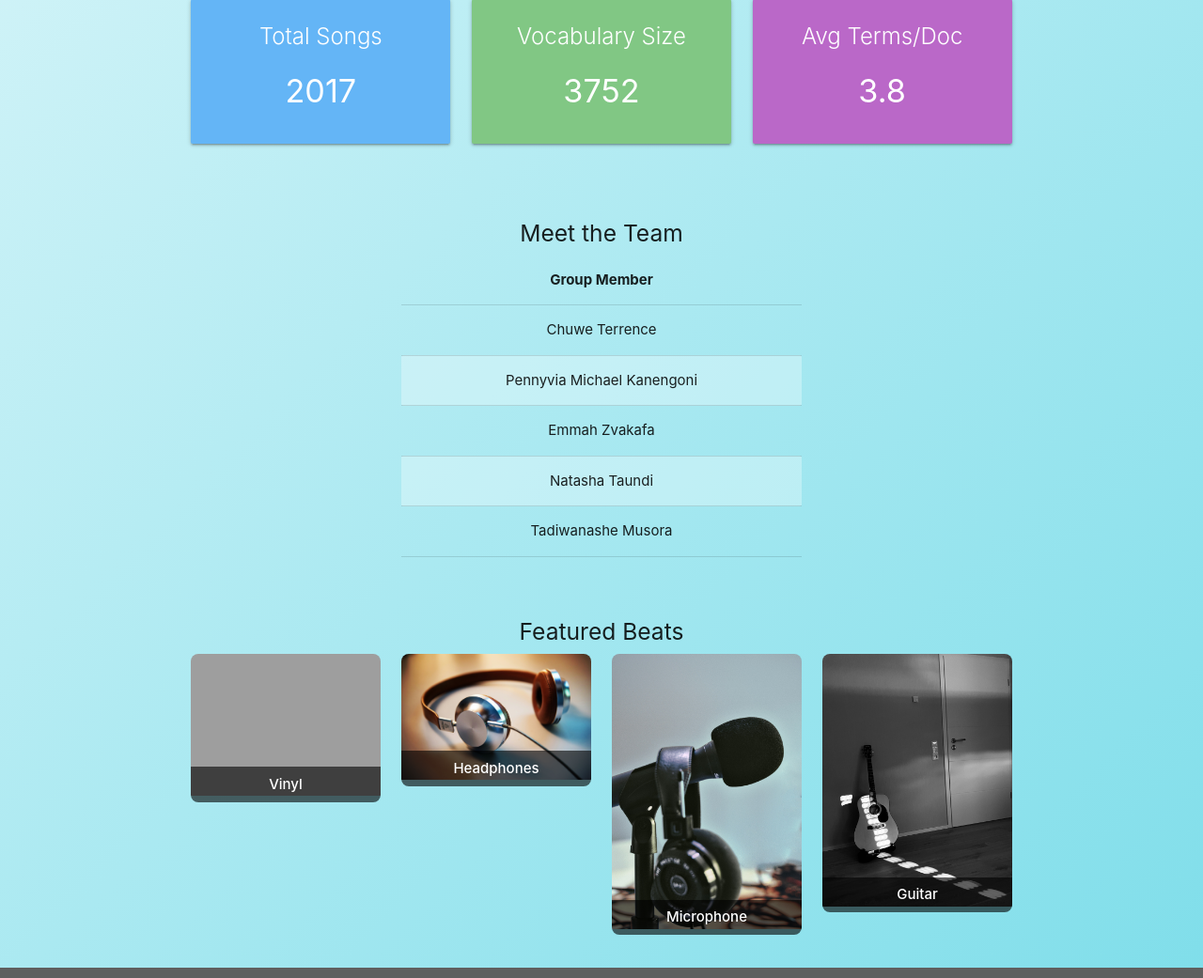
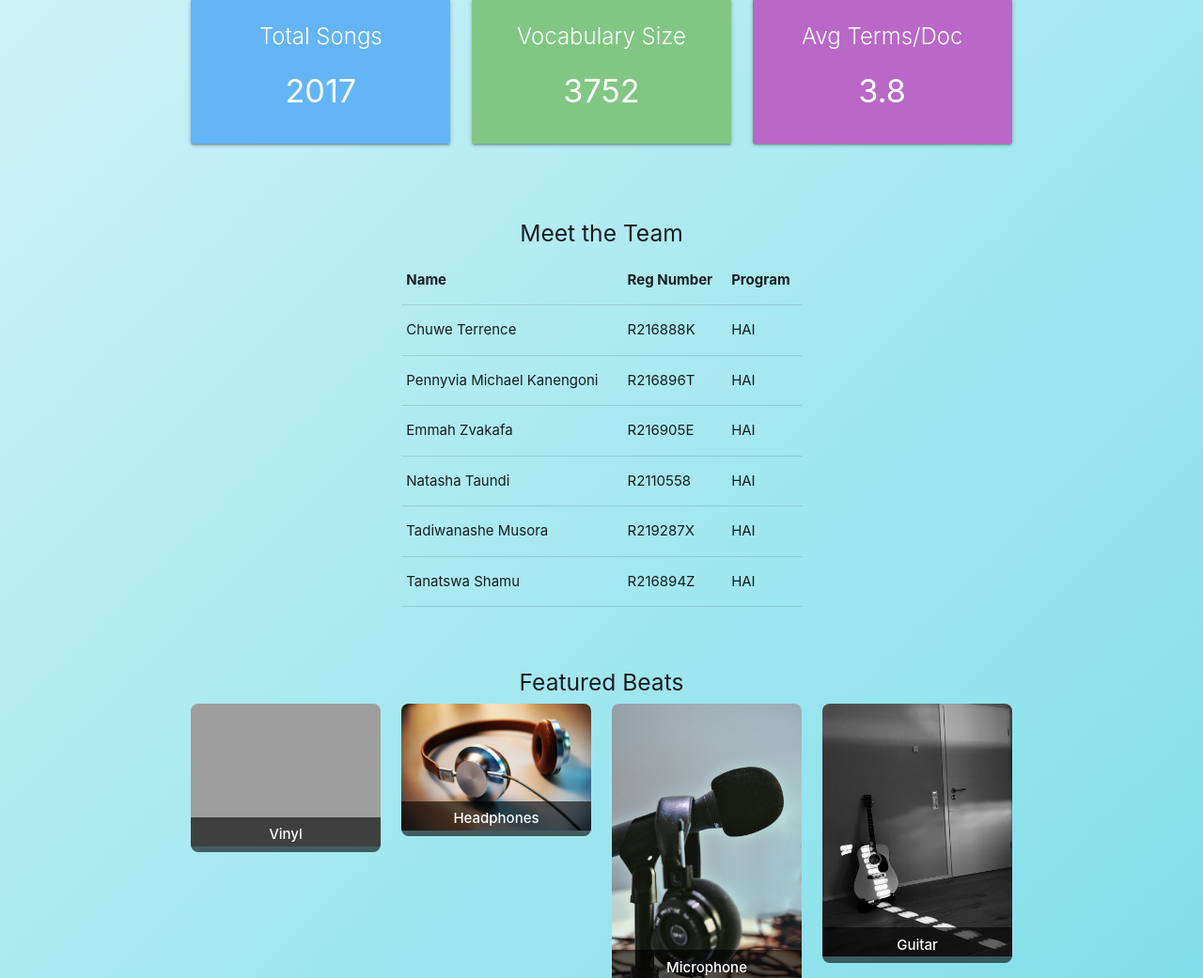
Before and after one commit to Pennyvia/Flask-song-recommender, a Flask app: page / in a window 1280 px wide. Shown: the part 541-1582 px from the top of the page at 94% size. Run offline with Flask 3, Linux system fonts and the light colour scheme; grey boxes are pictures that could not be loaded.

Commit message:
Updated group members display with table format

```diff
--- a/app.py
+++ b/app.py
@@ -22,8 +22,15 @@ vocab_size = len(vectorizer.vocabulary_)
 terms_per_doc = (tfidf_matrix > 0).sum(axis=1)
 avg_terms_per_doc = float(terms_per_doc.mean())
 
-# Define your group members
-group_members = ["Chuwe Terrence", "Pennyvia Michael Kanengoni", "Emmah Zvakafa", "Natasha Taundi","Tadiwanashe Musora"]
+# Define your group members as a list of dictionaries
+group_members = [
+    {"name": "Chuwe Terrence", "reg": "R216888K", "program": "HAI"},
+    {"name": "Pennyvia Michael Kanengoni", "reg": "R216896T", "program": "HAI"},
+    {"name": "Emmah Zvakafa", "reg": "R216905E", "program": "HAI"},
+    {"name": "Natasha Taundi", "reg": "R2110558", "program": "HAI"},
+    {"name": "Tadiwanashe Musora", "reg": "R219287X", "program": "HAI"},
+    {"name": "Tanatswa Shamu", "reg": "R216894Z", "program": "HAI"}
+]
 
 
 # --- Flask Routes ---
--- a/templates/index.html
+++ b/templates/index.html
@@ -153,15 +153,21 @@
       <h5 class="center">Meet the Team</h5>
       <div class="row">
         <div class="col s12 m6 offset-m3">
-          <table class="highlight centered team-table">
+          <table border="1" cellpadding="8" cellspacing="0">
             <thead>
               <tr>
-                <th>Group Member</th>
+                <th>Name</th>
+                <th>Reg Number</th>
+                <th>Program</th>
               </tr>
             </thead>
             <tbody>
               {% for member in group_members %}
-                <tr><td>{{ member }}</td></tr>
+              <tr>
+                <td>{{ member.name }}</td>
+                <td>{{ member.reg }}</td>
+                <td>{{ member.program }}</td>
+              </tr>
               {% endfor %}
             </tbody>
           </table>
```
